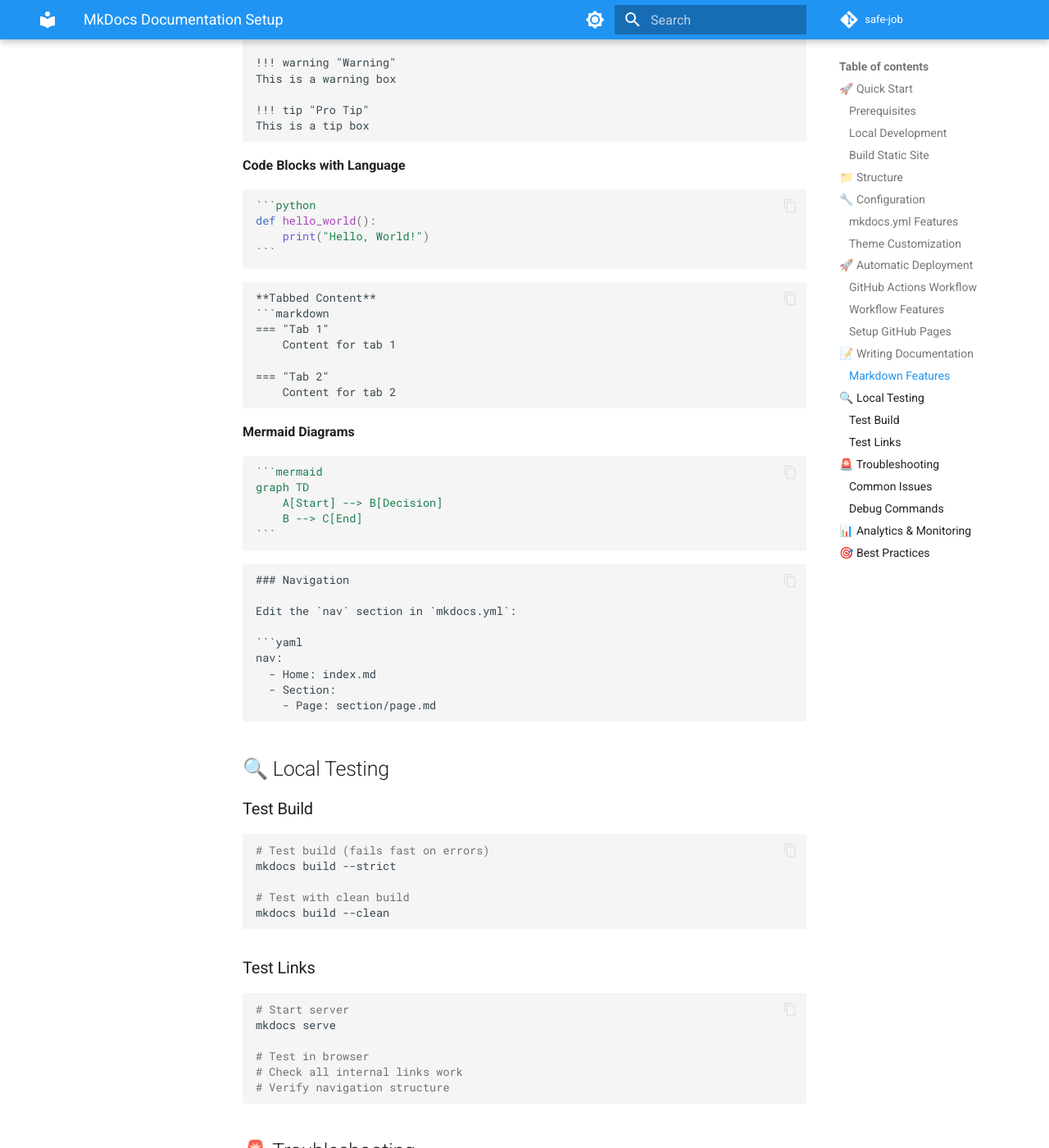
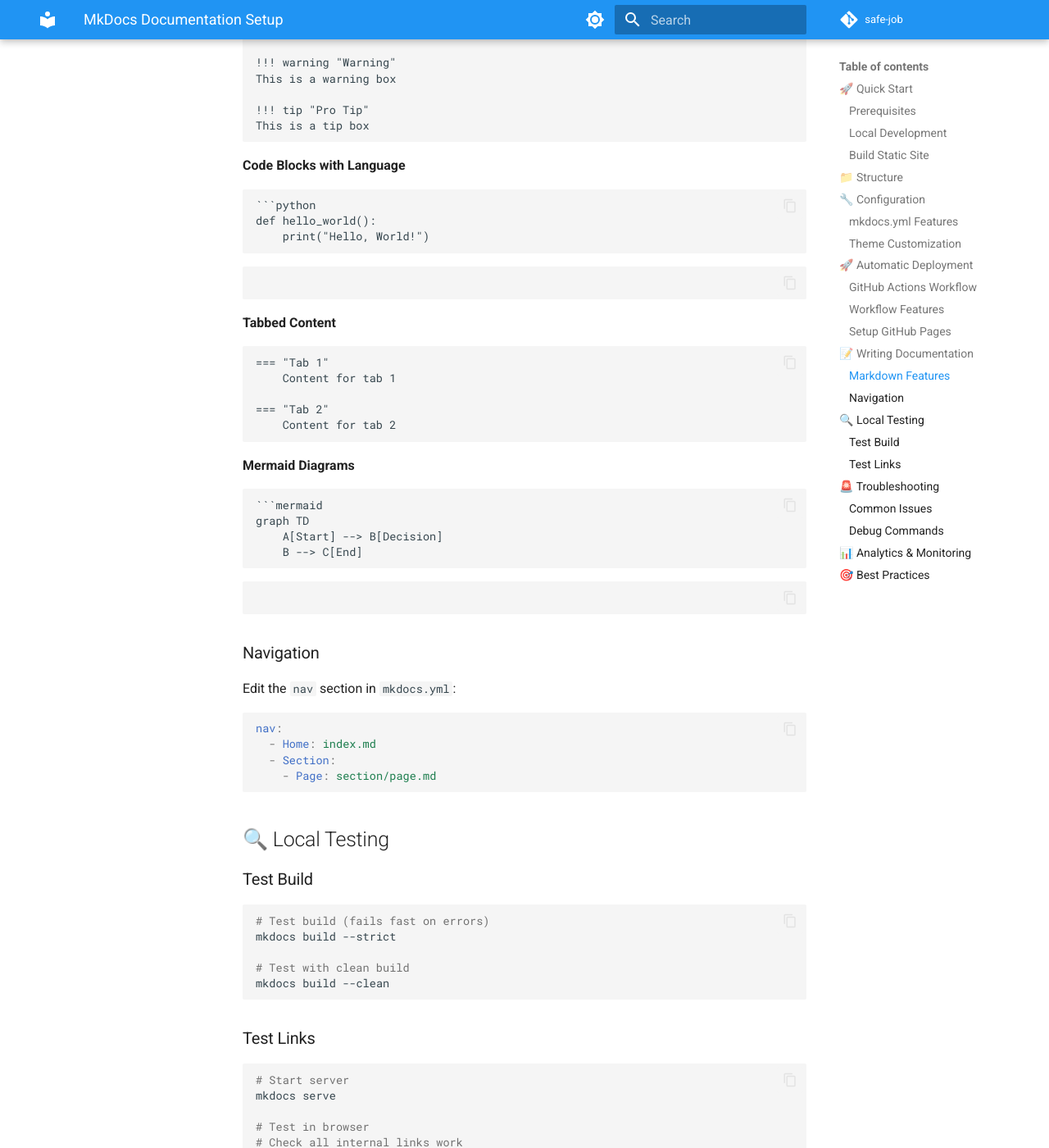
Before and after one commit to bartczak-pa/safe-job, an MkDocs documentation site: the page built from docs/README-MKDOCS.md, in a window 1280 px wide and 1400 px high, scrolled down 2774 px. Shown: the whole window at 82% size. Built offline with MkDocs 1.6.1 and Material for MkDocs 9.7.7, drawn with Linux system fonts in a browser that asks for light colours; comment, search, counter and statistics services are not loaded; the version menu is left out.

Commit message:
Fix documentation formatting and linting issues
Documentation Improvements:
- Fix line length issues (wrap lines > 120 characters)
- Remove TODO comments and replace with proper documentation notes
- Fix broken localhost links in Docker documentation
- Standardize markdown code block formatting (remove extra backticks)
- Improve readability with consistent line wrapping

Files Modified:
- docs/README-MKDOCS.md: Fix long lines and code block syntax
- docs/architecture/authentication.md: Replace TODO with documentation note
- docs/development/docker.md: Fix long lines and localhost links

🤖 Generated with [Claude Code](https://claude.ai/code)

Co-Authored-By: Claude <noreply@anthropic.com>

`````diff
--- a/docs/README-MKDOCS.md
+++ b/docs/README-MKDOCS.md
@@ -1,6 +1,8 @@
 # MkDocs Documentation Setup
 
-This project uses [MkDocs](https://www.mkdocs.org/) with the [Material theme](https://squidfunk.github.io/mkdocs-material/) to generate and deploy professional documentation to GitHub Pages.
+This project uses [MkDocs](https://www.mkdocs.org/) with the
+[Material theme](https://squidfunk.github.io/mkdocs-material/) to generate and
+deploy professional documentation to GitHub Pages.
 
 ## 🚀 Quick Start
 
@@ -114,14 +116,14 @@ This is a tip box
 
 **Code Blocks with Language**
 
-````markdown
+```markdown
 ```python
 def hello_world():
     print("Hello, World!")
 ```
-````
+```
 
-````
+```
 
 **Tabbed Content**
 ```markdown
@@ -130,19 +132,19 @@ def hello_world():
 
 === "Tab 2"
     Content for tab 2
-````
+```
 
 **Mermaid Diagrams**
 
-````markdown
+```markdown
 ```mermaid
 graph TD
     A[Start] --> B[Decision]
     B --> C[End]
 ```
-````
+```
 
-````
+```
 
 ### Navigation
 
@@ -153,7 +155,7 @@ nav:
   - Home: index.md
   - Section:
     - Page: section/page.md
-````
+```
 
 ## 🔍 Local Testing
 
`````
Also changed, not shown: docs/architecture/authentication.md (+1 -1 lines), docs/development/docker.md (+5 -3 lines).
